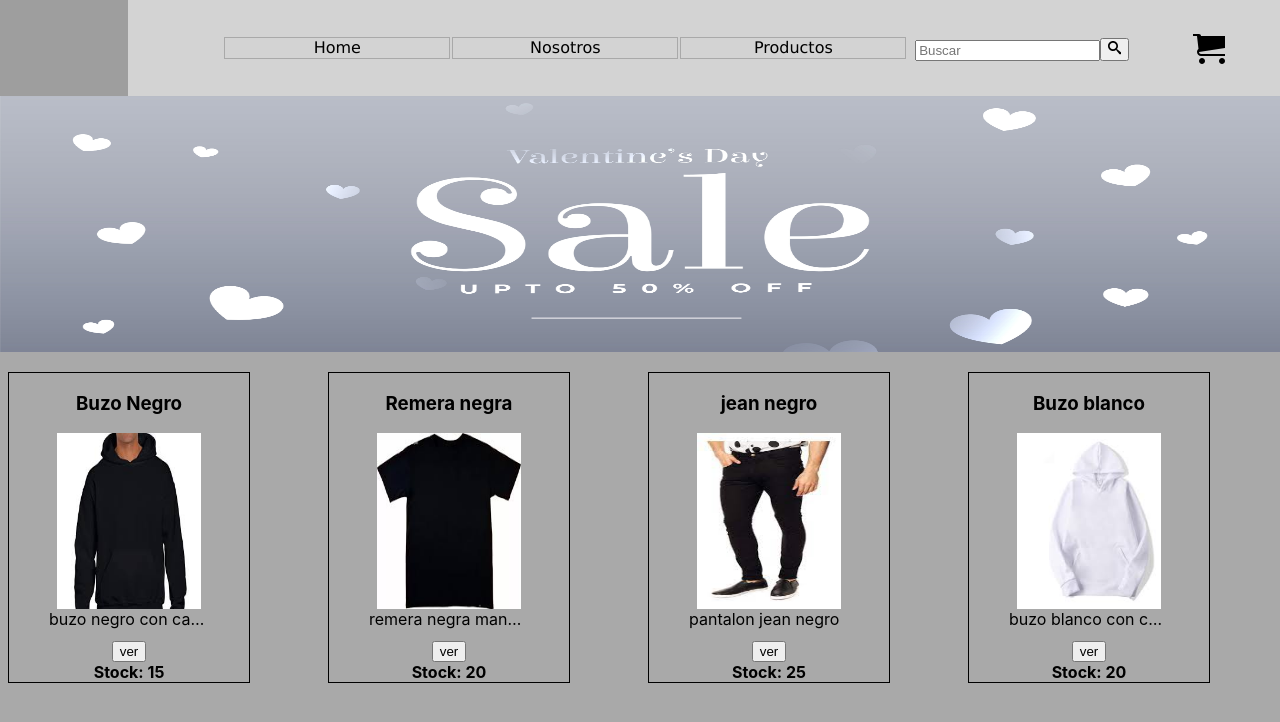
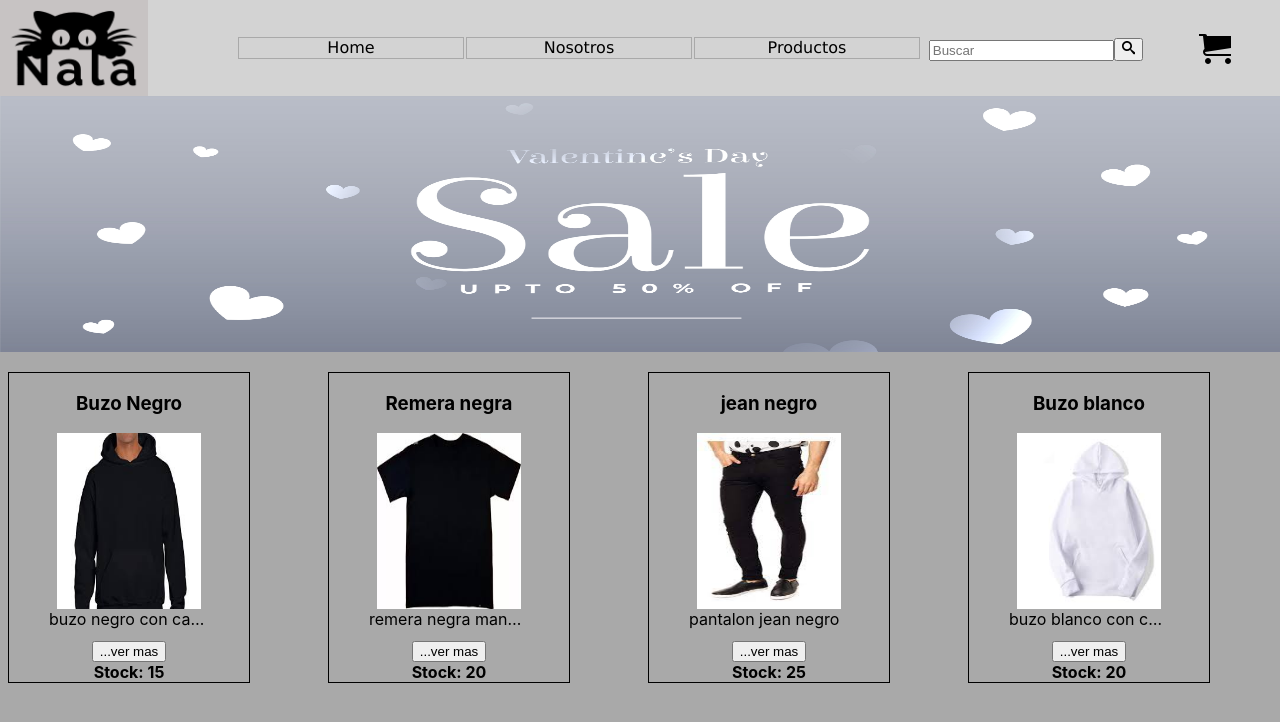
Before and after one commit to JuanLogrono/Logro-oReactjs, a React (Create React App) app: page / in a window 1280 px wide. Shown: the top 722 px of the page. Built offline with nearby package versions, Linux system fonts and the light colour scheme; data requests are answered from the project's data file; grey boxes are pictures that could not be loaded.

Commit message:
Primera entrega desafio

```diff
--- a/src/components/AboutUs/index.js
+++ b/src/components/AboutUs/index.js
@@ -1,5 +1,5 @@
 import React from 'react';
-import logo from '../iconos/navBarAssets/logo.png';
+import logo from '../iconos/imagenes/logo.png';
 import './style.css'
 
 const AboutUs = () => {
--- a/src/components/ItemList/Item.js
+++ b/src/components/ItemList/Item.js
@@ -9,7 +9,7 @@ const Item = ({ items }) => {
     <div className='Item__items--styles'>
       <h3>{items.productName}</h3>
       <img className='item__img--size' src={items.img} alt={items.productName} />
-      <p className='item__description--style'>{items.description} </p><button onClick={(()=>navigate(`/products/${items.id}`))}>ver</button>
+      <p className='item__description--style'>{items.description} </p><button onClick={(()=>navigate(`/products/${items.id}`))}>...ver mas</button>
       <b>Stock: {items.stock}</b>
     </div>
   )
--- a/src/components/NavBar/index.js
+++ b/src/components/NavBar/index.js
@@ -1,6 +1,6 @@
 import './style.css';
 import { IconoCarrito, IconoLupa } from '../iconos/Iconos'
-import logo from '../iconos/navBarAssets/logo.png';
+import logo from '../iconos/imagenes/logo.png';
 import NavContainer from './NavContainer';
 import { Link } from 'react-router-dom';
 
```
